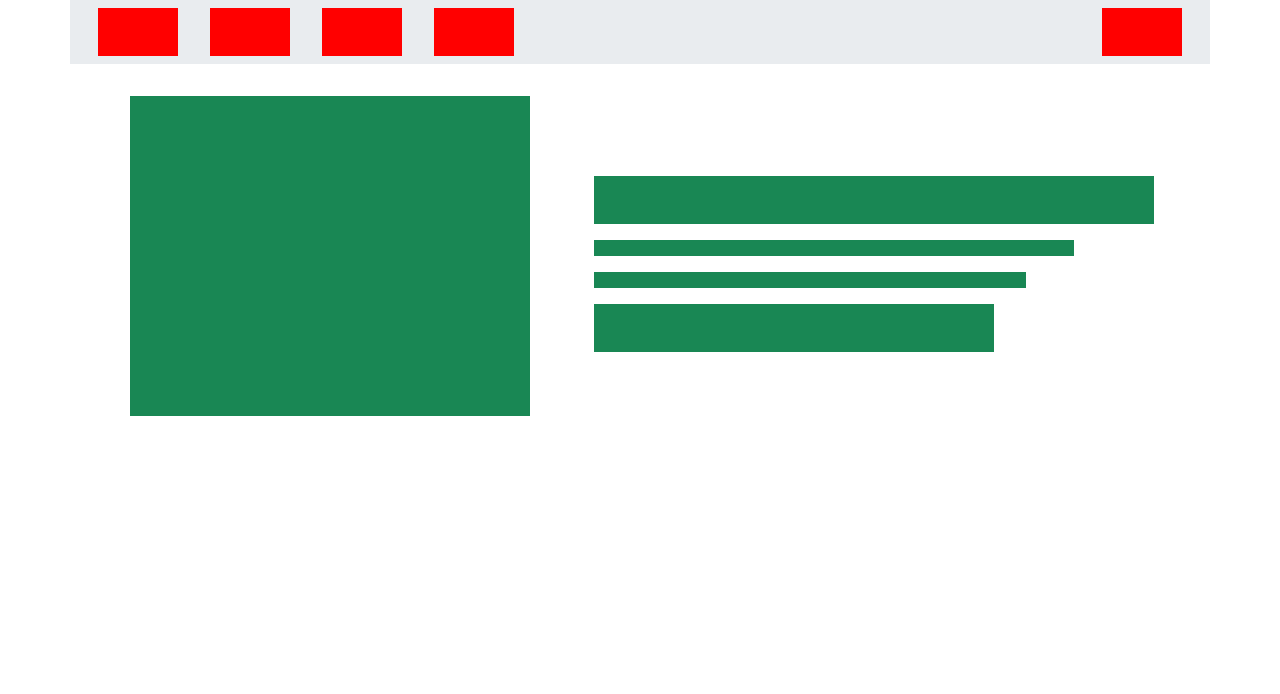
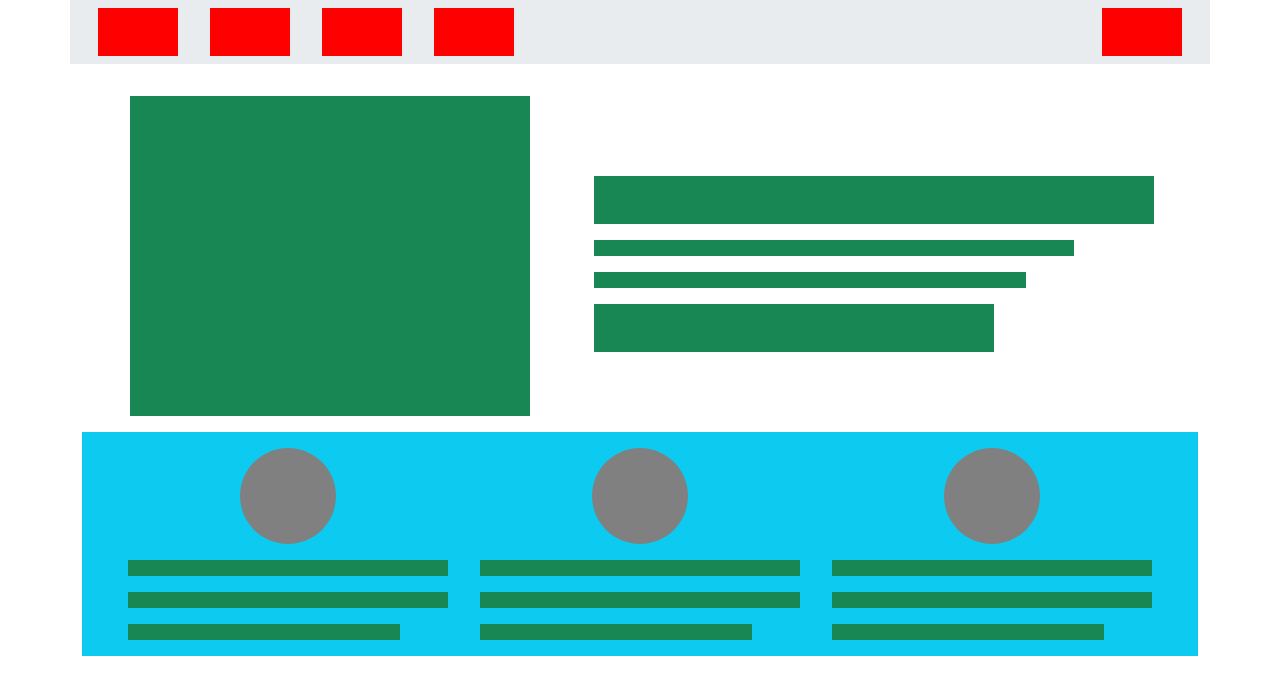
Before and after one commit to CCotuna/TDM-II-5, a website: page index.html in a window 1280 px wide. Drawn offline with nearby package versions, Linux system fonts and the light colour scheme.

Commit message:
Implemented features section

```diff
--- a/index.html
+++ b/index.html
@@ -15,6 +15,13 @@
             width: 5rem;
             height: 3rem;
             background-color: red;
+         }
+
+         .circle {
+            width: 6rem;
+            height: 6rem;
+            border-radius: 50%;
+            background-color:gray;
          }
     </style>
 </head>
@@ -44,6 +51,41 @@
                 <div class="mt-3 bg-success" style="width:25rem; height: 3rem;"></div>
             </div>
         </div>
+
+        <!-- Features -->
+        <div class="d-flex bg-info justify-content-center" style="height: auto;">
+            <div class="mx-3 me-3 mt-3 mb-3">
+                <div class="d-flex justify-content-center">
+                    <div class="circle"></div>
+                </div>
+                <div>
+                    <div class="mt-3 bg-success" style="width:20rem ;height: 1rem"></div>
+                    <div class="mt-3 bg-success" style="width:20rem ;height: 1rem"></div>
+                    <div class="mt-3 bg-success" style="width:17rem ;height: 1rem"></div>
+                </div>
+            </div>
+            <div class="mx-3 me-3 mt-3 mb-3">
+                <div class="d-flex justify-content-center">
+                    <div class="circle"></div>
+                </div>
+                <div>
+                    <div class="mt-3 bg-success" style="width:20rem ;height: 1rem"></div>
+                    <div class="mt-3 bg-success" style="width:20rem ;height: 1rem"></div>
+                    <div class="mt-3 bg-success" style="width:17rem ;height: 1rem"></div>
+                </div>
+            </div>
+            <div class="mx-3 me-3 mt-3 mb-3">
+                <div class="d-flex justify-content-center">
+                    <div class="circle"></div>
+                </div>
+                <div>
+                    <div class="mt-3 bg-success" style="width:20rem ;height: 1rem"></div>
+                    <div class="mt-3 bg-success" style="width:20rem ;height: 1rem"></div>
+                    <div class="mt-3 bg-success" style="width:17rem ;height: 1rem"></div>
+                </div>
+            </div>
+
+        </div>
     </div>
 </body>
 </html>
```
